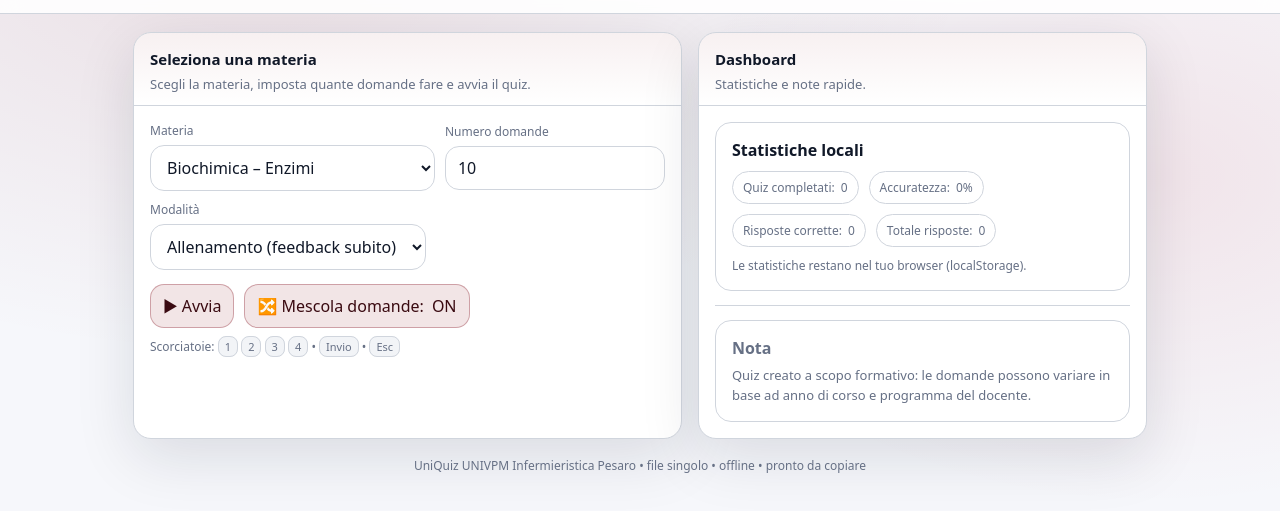
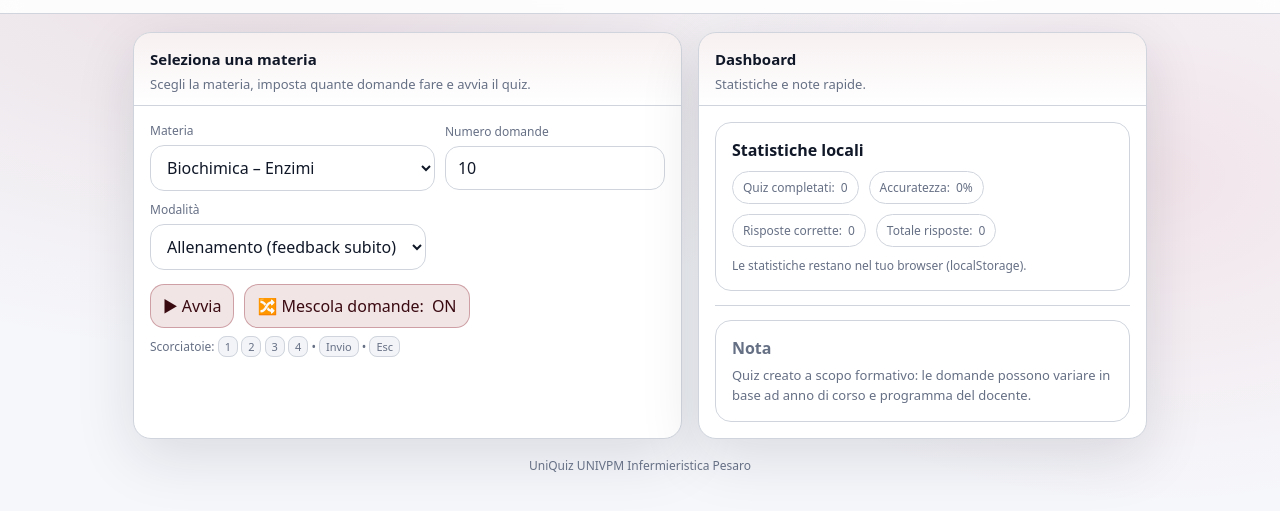
Before and after one commit to Codi87/UNIVPM, a plain HTML site: page index.html in a window 1280 px wide. Shown: the part 63-574 px from the top of the page. Drawn offline with Linux system fonts and the light colour scheme.

Commit message:
Update index.html

```diff
--- a/index.html
+++ b/index.html
@@ -381,7 +381,7 @@
     </div>
 
     <footer class="wrap">
-      <span>UniQuiz UNIVPM Infermieristica Pesaro • file singolo • offline • pronto da copiare</span>
+      <span>UniQuiz UNIVPM Infermieristica Pesaro</span>
     </footer>
   </div>
 </main>
```
